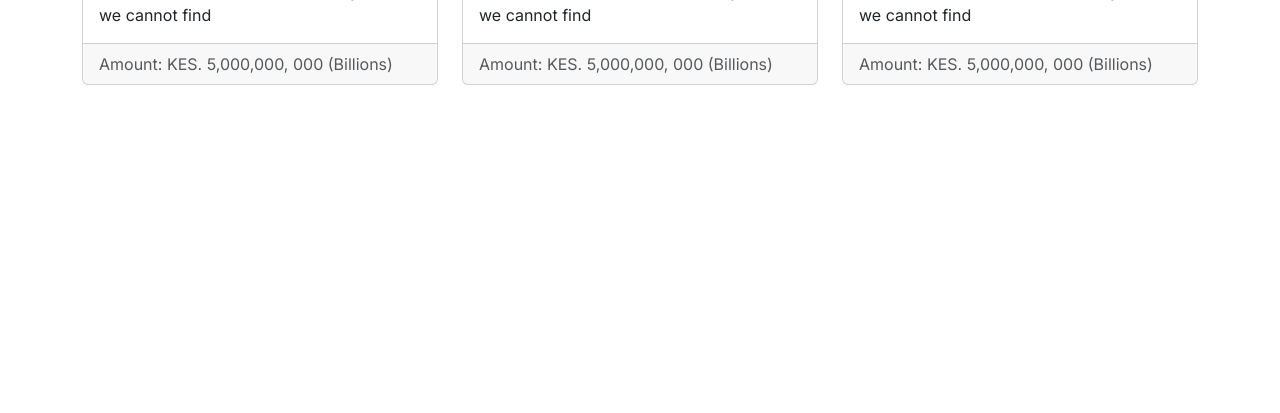
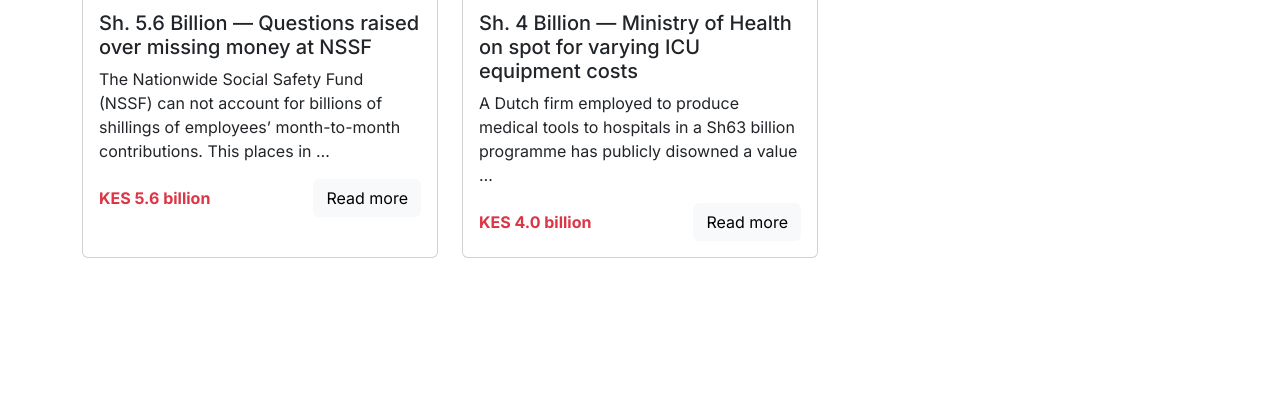
Before and after one commit to bobbrysonn/CorruptionTracker, a Django app: page / in a window 1280 px wide. Shown: the part 387-800 px from the top of the page. Run offline with Django 5.2, Linux system fonts and the light colour scheme; data comes from the database, SQL or seed files in the repository; both versions use the stored data as it was after the commit; some libraries are stand-ins or nearby versions.

Commit message:
Now passing data from db to templates

```diff
--- a/corruption_tracker/settings.py
+++ b/corruption_tracker/settings.py
@@ -45,7 +45,10 @@
     'django.contrib.sessions',
     'django.contrib.messages',
     'django.contrib.staticfiles',
+    'django.contrib.humanize',
 ]
+
+MEDIA_ROOT = os.path.join(BASE_DIR, 'website', 'static', 'website', 'images')
 
 MIDDLEWARE = [
     'django.middleware.security.SecurityMiddleware',
--- a/website/templates/website/corruption.html
+++ b/website/templates/website/corruption.html
@@ -1,5 +1,5 @@
 {% extends "website/base.html" %}
-
+{% load humanize %}
 {% load static %}
 
 {% block content %}
@@ -7,43 +7,26 @@
   <!-- Card list of corruption cases -->
   <section>
     <div class="row row-cols-1 row-cols-md-3 g-4">
+      {% for story in corruption_stories %}
       <div class="col">
         <div class="card h-100">
-            <img src="{% static "website/images/banner.jpg" %}" class="card-img-top" alt="...">
+          <img src="{% static 'website/images' %}{{ story.banner.url }}" class="card-img-top" alt="Corruption image" height="300" width="275">
           <div class="card-body">
-              <h5 class="card-title">1 Nov 2022</h5>
-              <p class="card-text">Someone else stole a lot of money which we cannot find</p>
-            </div>
-            <div class="card-footer text-body-secondary">
-               Amount: KES. 5,000,000, 000 (Billions)
-            </div>
-          </div>
-        </div>
-        <div class="col">
-          <div class="card h-100">
-            <img src="{% static "website/images/banner.jpg" %}" class="card-img-top" alt="...">
-            <div class="card-body">
-              <h5 class="card-title">1 Nov 2022</h5>
-              <p class="card-text">Someone else stole a lot of money which we cannot find</p>
-            </div>
-            <div class="card-footer text-body-secondary">
-               Amount: KES. 5,000,000, 000 (Billions)
-            </div>
-          </div>
-        </div>
-        <div class="col">
-          <div class="card h-100">
-            <img src="{% static "website/images/banner.jpg" %}" class="card-img-top" alt="...">
-            <div class="card-body">
-              <h5 class="card-title">1 Nov 2022</h5>
-              <p class="card-text">Someone else stole a lot of money which we cannot find</p>
-            </div>
-            <div class="card-footer text-body-secondary">
-               Amount: KES. 5,000,000, 000 (Billions)
+            <h5 class="card-title">{{ story.headline }}</h5>
+            <p class="card-text">
+              {{ story.content|truncatewords:20 }}
+            </p>
+            <div class="align-items-center d-flex justify-content-between">
+              <p class="card-text fw-bold text-danger mb-0">
+                KES {{ story.amount|intword }}
+              </p>
+              <a href="#" class="btn btn-light">Read more</a>
             </div>
           </div>
         </div>
       </div>
+      {% endfor %}
+    </div>
   </section>
 </main>
 {% endblock %}
--- a/website/views.py
+++ b/website/views.py
@@ -1,8 +1,12 @@
 from django.shortcuts import render
+from .models import CorruptionStory
 
 # Create your views here.
 def corruption(request):
-    return render(request, "website/corruption.html")
+    # Get all corruption stories
+    corruption_stories = CorruptionStory.objects.all()
+
+    return render(request, "website/corruption.html", {"corruption_stories": corruption_stories})
 
 
 def kenyas_loans(request):
```
Also changed, not shown: 6billion-scandal-HalalaMeatProductsLTD.jpg (added), Breaking-Bad-Walter-White-Jesse-Pinkman-laboratory-chemists-Methamphetamine-656551-wallhere.com.jpg (added), db.sqlite3 (added), website/static/website/images/6billion-scandal-HalalaMeatProductsLTD.jpg (added), website/static/website/images/Breaking-Bad-Walter-White-Jesse-Pinkman-laboratory-chemists-Methamphetamine-656551-wallhere.com.jpg (added), 1 other file. Lines whose indentation alone changed are shown as unchanged.
